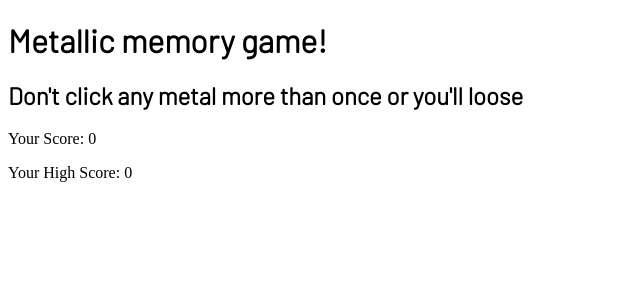
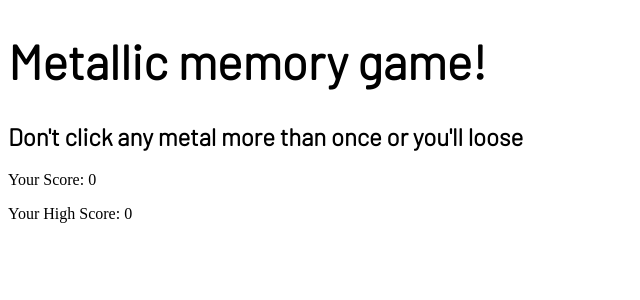
Before and after one commit to Barraza44/react-memory-game, a React (Create React App) app: page / in a window 1280 px wide. Shown: the top 300 px of the page, without its empty margins (0-640 px from the left). Built offline with nearby package versions, Linux system fonts and the light colour scheme.

Commit message:
adjusted font size

```diff
--- a/src/index.css
+++ b/src/index.css
@@ -5,5 +5,5 @@ h1, h2 {
   -webkit-font-smoothing: subpixel-antialiased;
 }
 h1 {
-  font-size: 32px;
+  font-size: 3rem;
 }
```
